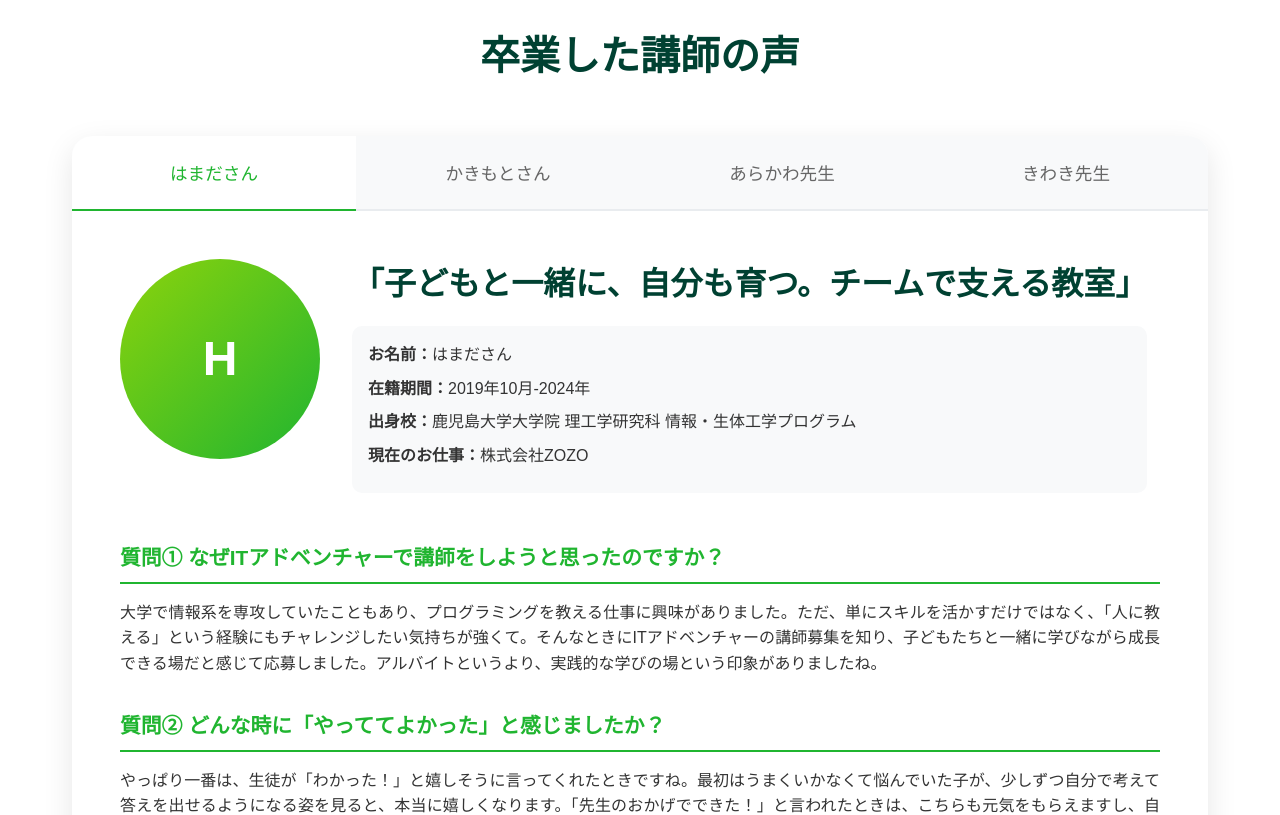
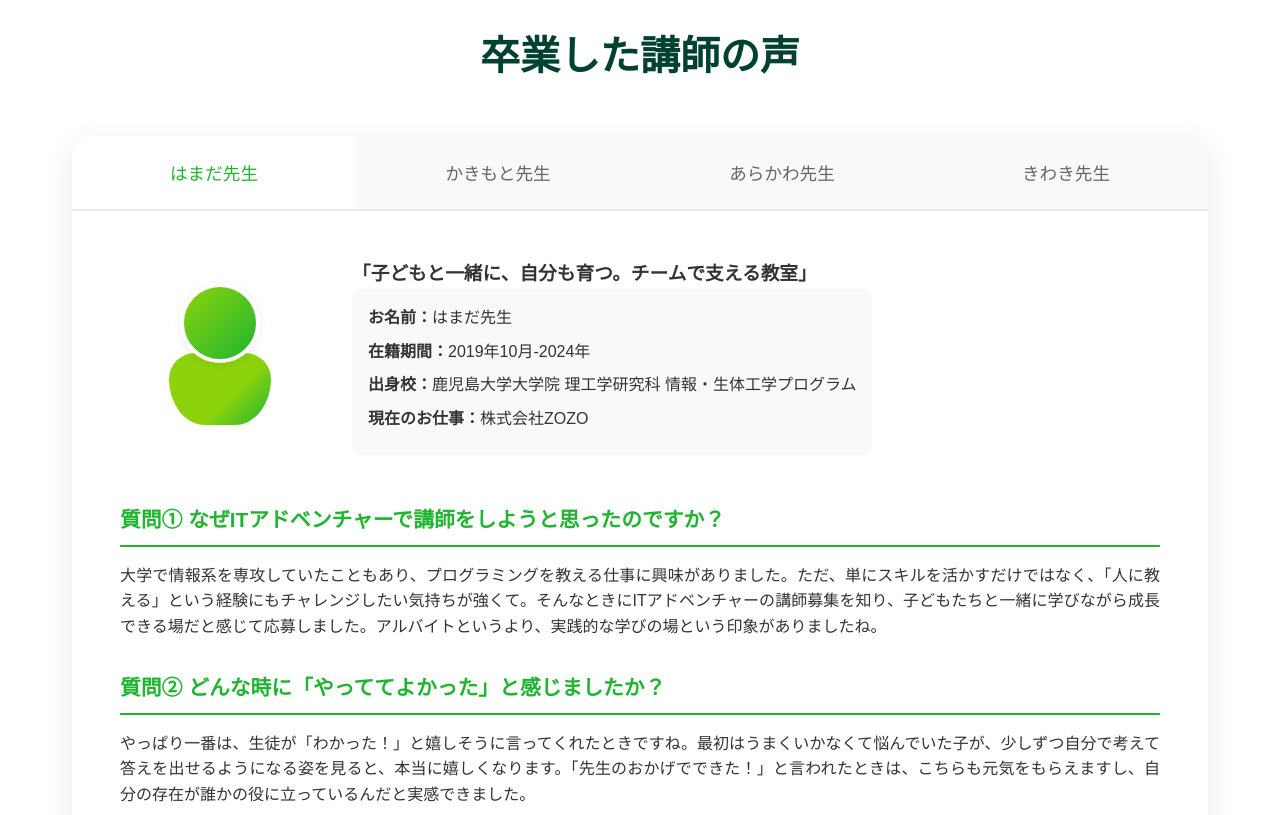
Before and after one commit to adven-kagoshima/recruit, a plain HTML site: page index.html in a window 1280 px wide. Shown: the part 840-1655 px from the top of the page. Drawn offline with Linux system fonts and the light colour scheme.

Commit message:
微修正。
人アイコンに変更。
さんを先生に。
タブのドラッグを変更。

```diff
--- a/index.html
+++ b/index.html
@@ -155,6 +155,8 @@
             display: flex;
             background: #f8f9fa;
             border-bottom: 2px solid #e9ecef;
+            overflow-x: auto;
+            overflow-y: hidden;
         }
 
         .tab-button {
@@ -208,15 +210,67 @@
         .instructor-image {
             width: 200px;
             height: 200px;
-            background: linear-gradient(135deg, #8cd30c, #20b530);
-            border-radius: 50%;
+            position: relative;
+            background: none;
+            flex-shrink: 0;
             display: flex;
             align-items: center;
             justify-content: center;
-            color: white;
-            font-size: 3rem;
-            font-weight: bold;
-            flex-shrink: 0;
+        }
+
+        .instructor-image .doll-head {
+            position: absolute;
+            top: 24px;
+            left: 50%;
+            transform: translateX(-50%);
+            width: 80px;
+            height: 80px;
+            background: linear-gradient(135deg, #8cd30c, #20b530);
+            border-radius: 50%;
+            border: 4px solid #fff;
+            box-shadow: 0 2px 8px rgba(0,0,0,0.08);
+            z-index: 2;
+        }
+        .instructor-image .doll-body {
+            position: absolute;
+            top: 90px;
+            left: 50%;
+            transform: translateX(-50%);
+            width: 110px;
+            height: 80px;
+            background: linear-gradient(135deg, #8cd30c 60%, #20b530 100%);
+            border-radius: 60px 60px 80px 80px/60px 60px 100px 100px;
+            border: 4px solid #fff;
+            z-index: 1;
+        }
+        .instructor-image .doll-face {
+            position: absolute;
+            top: 54px;
+            left: 50%;
+            transform: translateX(-50%);
+            width: 40px;
+            height: 20px;
+            display: flex;
+            justify-content: space-between;
+            align-items: center;
+            z-index: 3;
+        }
+        .instructor-image .doll-eye {
+            width: 7px;
+            height: 7px;
+            background: #333;
+            border-radius: 50%;
+        }
+        .instructor-image .doll-mouth {
+            position: absolute;
+            left: 50%;
+            top: 70px;
+            width: 18px;
+            height: 8px;
+            border-bottom: 2px solid #333;
+            border-radius: 0 0 10px 10px;
+            transform: translateX(-50%);
+        }
         }
 
         .instructor-details h3 {
@@ -487,20 +541,28 @@
 
         <div class="tab-container">
             <div class="tab-buttons">
-                <button class="tab-button active" onclick="showTab('hamada')">はまださん</button>
-                <button class="tab-button" onclick="showTab('kakimoto')">かきもとさん</button>
+                <button class="tab-button active" onclick="showTab('hamada')">はまだ先生</button>
+                <button class="tab-button" onclick="showTab('kakimoto')">かきもと先生</button>
                 <button class="tab-button" onclick="showTab('arakawa')">あらかわ先生</button>
                 <button class="tab-button" onclick="showTab('kiwaki')">きわき先生</button>
             </div>
 
-            <!-- はまださん -->
+            <!-- はまだ先生 -->
             <div class="tab-content active" id="hamada">
                 <div class="instructor-info">
-                    <div class="instructor-image">H</div>
+                    <div class="instructor-image">
+                        <div class="doll-head"></div>
+                        <div class="doll-body"></div>
+                        <div class="doll-face">
+                            <!-- <div class="doll-eye"></div>
+                            <div class="doll-eye"></div> -->
+                        </div>
+                        <div class="doll-mouth"></div>
+                    </div>
                     <div class="instructor-details">
                         <h3>「子どもと一緒に、自分も育つ。チームで支える教室」</h3>
                         <div class="instructor-meta">
-                            <p><strong>お名前：</strong>はまださん</p>
+                            <p><strong>お名前：</strong>はまだ先生</p>
                             <p><strong>在籍期間：</strong>2019年10月-2024年</p>
                             <p><strong>出身校：</strong>鹿児島大学大学院 理工学研究科 情報・生体工学プログラム</p>
                             <p><strong>現在のお仕事：</strong>株式会社ZOZO</p>
@@ -521,18 +583,26 @@
                     <p>今はIT企業でエンジニアをしていますが、技術面だけでなく「伝える力」や「相手の立場で考える力」が求められる場面は多いです。講師時代に子どもにわかりやすく伝えるために言葉を選んだり、どう理解しているかを観察したりした経験は、今でもプレゼンやチーム内でのやりとりに役立っています。時間内に授業を組み立てる経験から、段取り力も自然と身についたと思います。</p>
 
                     <h4>質問⑤ これから講師になる人に、ひとことメッセージをください。</h4>
-                    <p>最初はうまくいかないこともあると思いますが、子どもたちはちゃんと講師の思いを受け取ってくれます。自分自身も教えることで学ぶことがたくさんあるので、ぜひ怖がらずにチャレンジしてほしいです。ITアドベンチャーは成長できる場でもあるので、ここでの経験がきっと将来に活きてくると思います！</p>
+                    <p>最初はうまくいかないこともあると思いますが、子どもたちはちゃんと講師の思いを受け取ってくれます。自分自身も教えることで学ぶことがたく先生あるので、ぜひ怖がらずにチャレンジしてほしいです。ITアドベンチャーは成長できる場でもあるので、ここでの経験がきっと将来に活きてくると思います！</p>
                 </div>
             </div>
 
-            <!-- かきもとさん -->
+            <!-- かきもと先生 -->
             <div class="tab-content" id="kakimoto">
                 <div class="instructor-info">
-                    <div class="instructor-image">K</div>
+                    <div class="instructor-image">
+                        <div class="doll-head"></div>
+                        <div class="doll-body"></div>
+                        <div class="doll-face">
+                            <!-- <div class="doll-eye"></div>
+                            <div class="doll-eye"></div> -->
+                        </div>
+                        <div class="doll-mouth"></div>
+                    </div>
                     <div class="instructor-details">
                         <h3>「信じて、任せて、見守る。子どもと共に育つ時間」</h3>
                         <div class="instructor-meta">
-                            <p><strong>お名前：</strong>かきもとさん</p>
+                            <p><strong>お名前：</strong>かきもと先生</p>
                             <p><strong>在籍期間：</strong>2023年8月-2025年3月</p>
                             <p><strong>出身校：</strong>４年制専門学校</p>
                             <p><strong>現在のお仕事：</strong>株式会社JR東日本情報システム</p>
@@ -560,7 +630,15 @@
             <!-- 荒川先生 -->
             <div class="tab-content" id="arakawa">
                 <div class="instructor-info">
-                    <div class="instructor-image">A</div>
+                    <div class="instructor-image">
+                        <div class="doll-head"></div>
+                        <div class="doll-body"></div>
+                        <div class="doll-face">
+                            <!-- <div class="doll-eye"></div>
+                            <div class="doll-eye"></div> -->
+                        </div>
+                        <div class="doll-mouth"></div>
+                    </div>
                     <div class="instructor-details">
                         <h3>「"楽しい"を引き出す仕事。子どもと笑って過ごした日々」</h3>
                         <div class="instructor-meta">
@@ -592,7 +670,15 @@
             <!-- きわき先生 -->
             <div class="tab-content" id="kiwaki">
                 <div class="instructor-info">
-                    <div class="instructor-image">K</div>
+                    <div class="instructor-image">
+                        <div class="doll-head"></div>
+                        <div class="doll-body"></div>
+                        <div class="doll-face">
+                            <!-- <div class="doll-eye"></div>
+                            <div class="doll-eye"></div> -->
+                        </div>
+                        <div class="doll-mouth"></div>
+                    </div>
                     <div class="instructor-details">
                         <h3>「"できた！"の笑顔に支えられて。対話で築く信頼」</h3>
                         <div class="instructor-meta">
```
